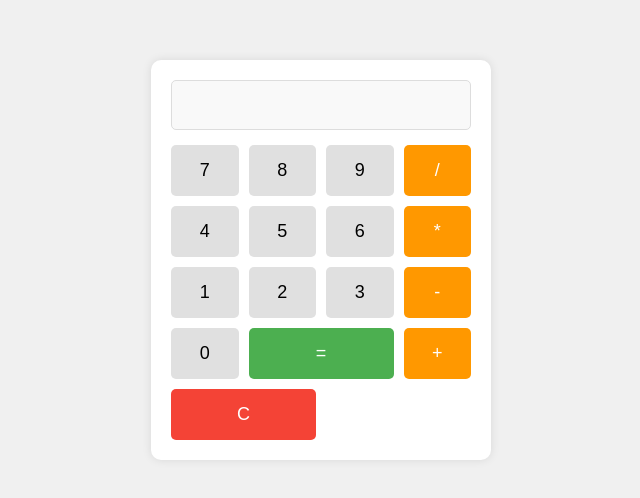
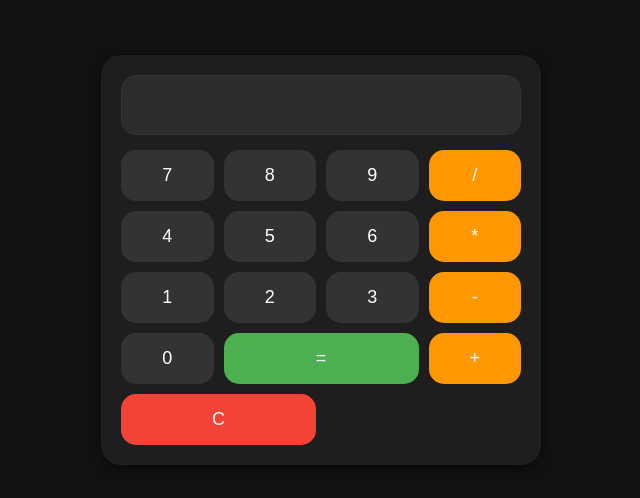
Before and after one commit to funfri/discordcalculator, a plain HTML site: page index.html in a window 1280 px wide. Shown: the part 140-638 px from the top of the page, without its empty margins (319-959 px from the left). Drawn offline with Linux system fonts and the light colour scheme.

Commit message:
Update index.html

```diff
--- a/index.html
+++ b/index.html
@@ -4,11 +4,12 @@
   <meta charset="UTF-8">
   <meta name="viewport"
     content="width=device-width, initial-scale=1.0">
-  <title>Simple Calculator</title>
+  <title>Simple Calculator - Dark Mode</title>
   <style>
     body {
       font-family: Arial, sans-serif;
-      background-color: #f0f0f0;
+      background-color: #121212; /* Dark OLED background */
+      color: #ffffff; /* Light text for contrast */
       display: flex;
       justify-content: center;
       align-items: center;
@@ -17,24 +18,28 @@
     }
 
     #calculator {
-      width: 300px;
-      background-color: #fff;
+      width: 80vw; /* Dynamic scaling based on viewport */
+      max-width: 400px; /* Cap to prevent it from getting too large */
+      min-width: 250px; /* Minimum size for usability */
+      background-color: #1e1e1e; /* Dark gray for calculator */
       padding: 20px;
-      border-radius: 10px;
-      box-shadow: 0 0 10px rgba(0, 0, 0, 0.1);
+      border-radius: 20px; /* More rounded corners */
+      box-shadow: 0 4px 15px rgba(0, 0, 0, 0.5); /* Subtle shadow for depth */
     }
 
     #display {
       width: 100%;
-      height: 50px;
+      height: 60px; /* Slightly larger for better visibility */
       font-size: 24px;
       text-align: right;
       padding: 10px;
       box-sizing: border-box;
-      border: 1px solid #ddd;
-      border-radius: 5px;
-      background-color: #f9f9f9;
+      border: 1px solid #333333; /* Dark border */
+      border-radius: 15px; /* More rounded */
+      background-color: #2c2c2c; /* Darker background for display */
+      color: #ffffff; /* Light text */
       margin-bottom: 15px;
+      font-weight: bold;
     }
 
     #buttons {
@@ -47,34 +52,50 @@
       padding: 15px;
       font-size: 18px;
       border: none;
-      border-radius: 5px;
+      border-radius: 15px; /* More rounded buttons */
       cursor: pointer;
-      transition: background-color 0.3s;
+      transition: background-color 0.3s, opacity 0.3s;
+      color: #ffffff; /* Light text on buttons */
     }
 
     button.number {
-      background-color: #e0e0e0;
+      background-color: #333333; /* Dark gray for numbers */
     }
 
     button.operator {
-      background-color: #ff9800;
-      color: white;
+      background-color: #ff9800; /* Orange accent for operators */
     }
 
     button.equals {
-      background-color: #4caf50;
-      color: white;
+      background-color: #4caf50; /* Green for equals, spanning two columns */
       grid-column: span 2;
     }
 
     button.clear {
-      background-color: #f44336;
-      color: white;
+      background-color: #f44336; /* Red for clear, spanning two columns */
       grid-column: span 2;
     }
 
     button:hover {
-      opacity: 0.9;
+      opacity: 0.8; /* Subtle hover effect */
+    }
+
+    /* Media query for smaller screens */
+    @media (max-width: 600px) {
+      #calculator {
+        width: 90vw; /* Take up more space on very small screens */
+        padding: 15px;
+      }
+
+      #display {
+        font-size: 20px; /* Slightly smaller font for mobile */
+        height: 50px;
+      }
+
+      button {
+        font-size: 16px; /* Smaller buttons for touch devices */
+        padding: 12px;
+      }
     }
   </style>
 </head>
```
